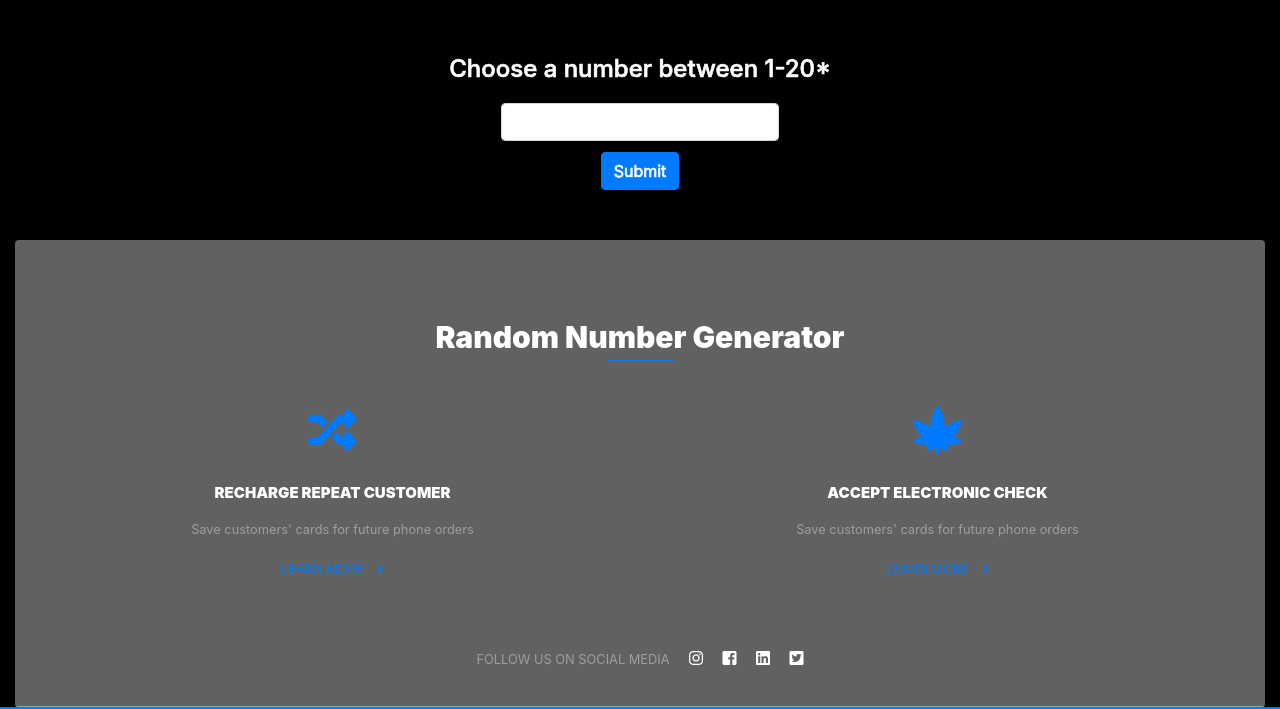
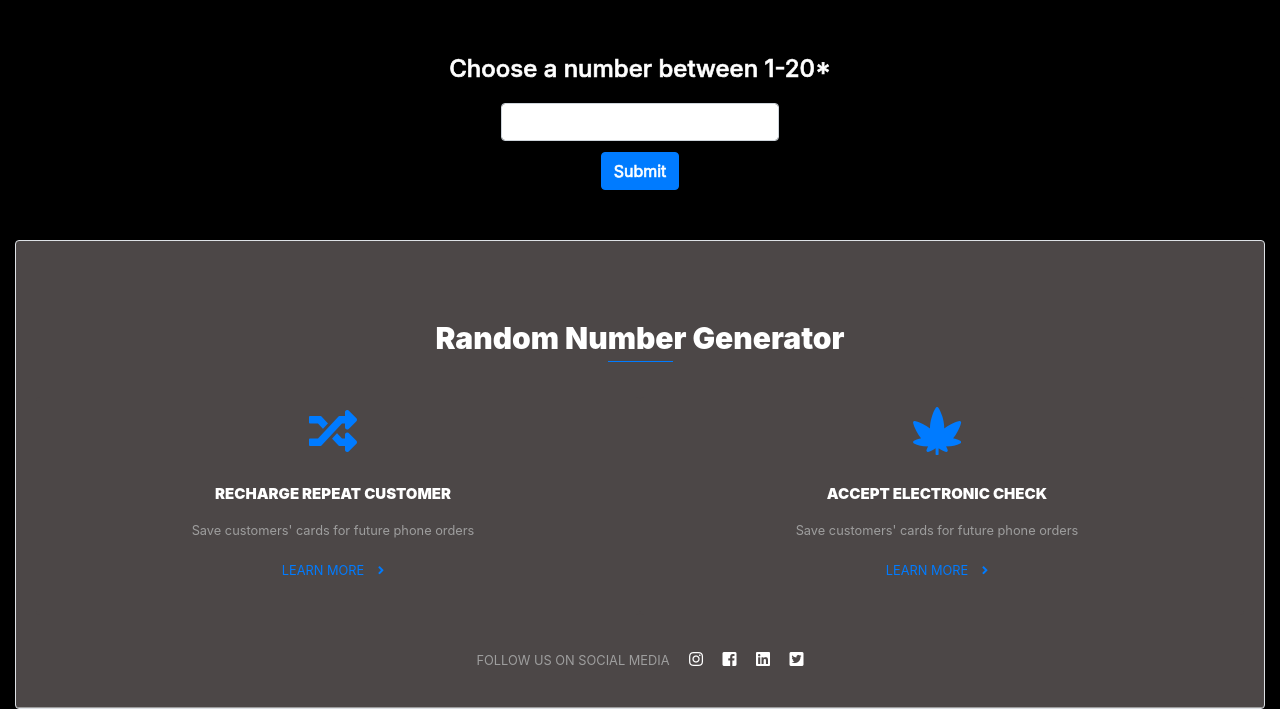
Before and after one commit to ltlx4/RNG-WebApp, a Django app: page / in a window 1280 px wide. Shown: the part 678-1387 px from the top of the page. Run offline with Django 3.2, Linux system fonts and the light colour scheme; some libraries are stand-ins or nearby versions.

Commit message:
Change footer background and add border.

```diff
--- a/rng_project/generator/templates/base.html
+++ b/rng_project/generator/templates/base.html
@@ -43,7 +43,7 @@
     </div>
 
     <div class='container-fluid'>
-        <div class="card">
+        <div class="card border">
             <div class="heading text-center">
                 <div class="head1">Random Number Generator</div>
                 <p class="bdr"></p>
--- a/rng_project/generator/views.py
+++ b/rng_project/generator/views.py
@@ -9,21 +9,22 @@
 class Generator(View):
 
     def get(self, request, *args, **kwargs):
+        msg = request.session.get('msg', False)
+        if (msg): del(request.session['msg'])
         form = GuessForm()
-        return render(request, 'rng_generator/form.html', {'form': form})
+        return render(request, 'rng_generator/form.html', {'form': form, 'message': msg})
 
     def post(self, request, *args, **kwargs):
         form = GuessForm(request.POST or None)
         if form.is_valid():
             human_guess = form.cleaned_data['human_guess']
             a = randint(0, 20)
-            try:
-                if a == human_guess:
-                    messages.success(request, "Correct Guess!\n The correct answer is:" + str(a))
-                    return redirect('index')
-                else:
-                    messages.error(request, "Wrong Guess!\n The correct answer was:" + str(a))
-                    return redirect('index')
-            except KeyError:
-                messages.error(request, "Not Valid, Try again")
-                return render('index')
+            if human_guess > 20 or human_guess < 0:
+                messages.error(request, "Input out of range")
+
+            if a == human_guess:
+                messages.success(request, "Correct Guess!\n The correct answer is:" + str(a))
+                return redirect(request.path)
+            else:
+                messages.error(request, "Wrong Guess!\n The correct answer was:" + str(a))
+                return redirect(request.path)
--- a/rng_project/static/css/style.css
+++ b/rng_project/static/css/style.css
@@ -7,10 +7,10 @@
 }
 
 .card {
-    background-color: #616161;
+    background-color: #4c4747;
     color: white;
     margin-top: 50px;
-    border: none
+    border: none;
 }
 
 .head1 {
```
